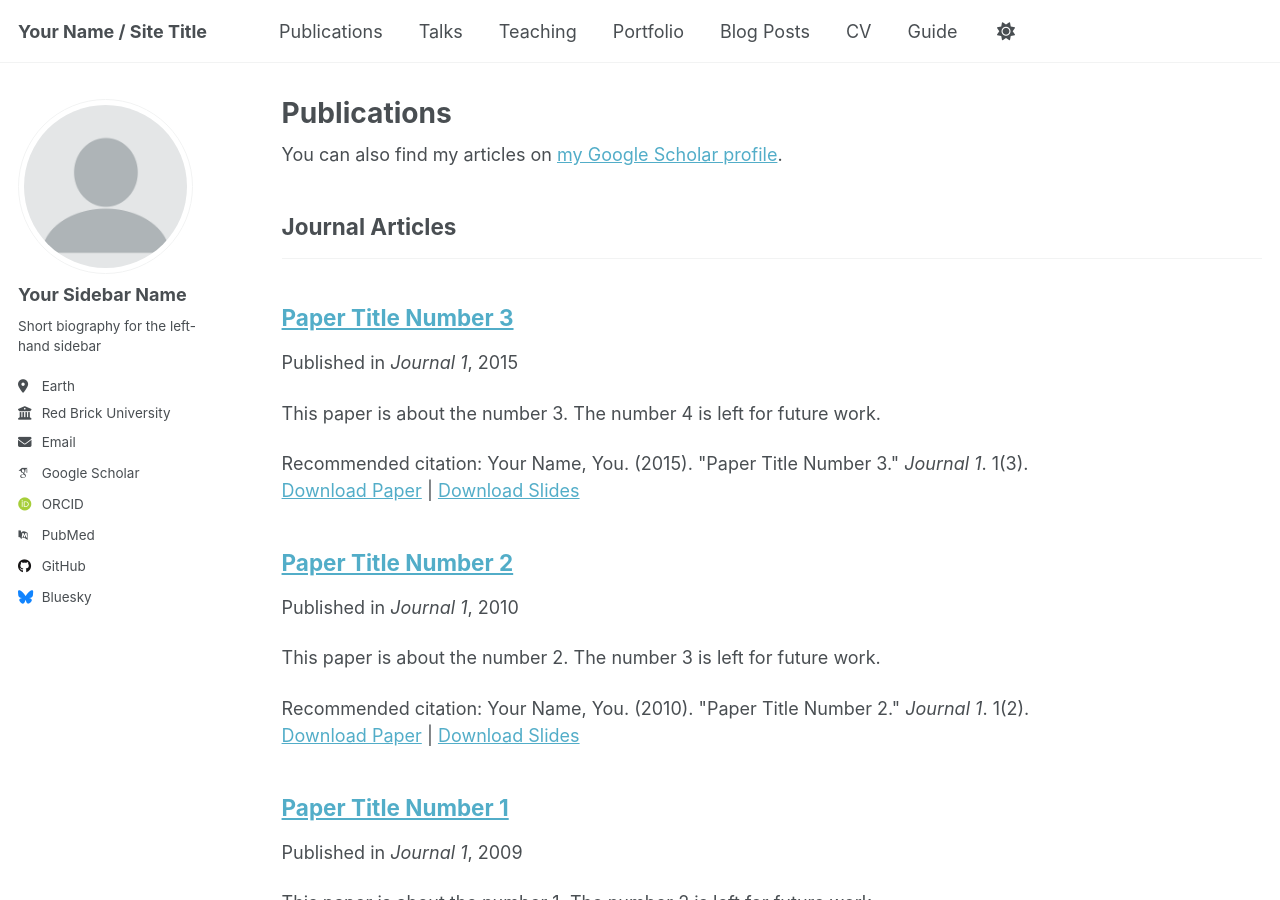
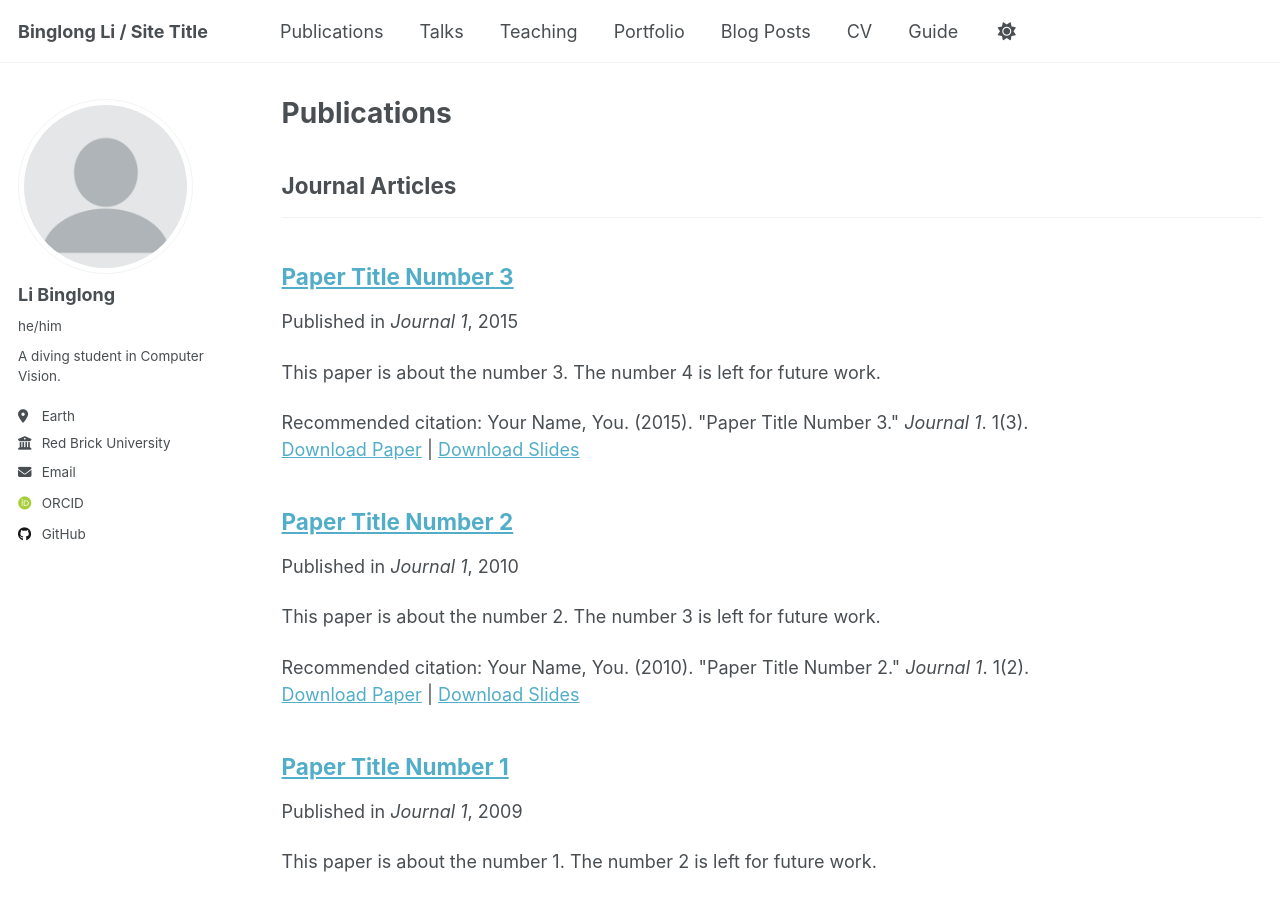
Before and after one commit to BinglongLi/BinglongLi.github.io, a Jekyll site: the page built from _pages/publications.html, in a window 1280 px wide and 900 px high. Built offline with Jekyll 4.4.1, drawn with Linux system fonts in a browser that asks for light colours; some web fonts are replaced; some of the changed text lies outside the part shown.

Commit message:
Update _config.yml

```diff
--- a/_config.yml
+++ b/_config.yml
@@ -7,15 +7,15 @@
 # server process.
 
 # Basic Site Settings
-locale                   : "en-US"
+locale                   : "China"
 site_theme               : "default"
-title                    : "Your Name / Site Title"
+title                    : "Binglong Li / Site Title"
 title_separator          : "-"
-name                     : &name "Your Name"
-description              : &description "personal description"
-url                      : https://academicpages.github.io # the base hostname & protocol for your site e.g. "https://[your GitHub username].github.io" or if you already have some other page hosted on Github then use "https://[your GitHub username].github.io/[Your Repo Name]"
+name                     : &name "Li Binglong"
+description              : &description "No peak too steep for a resolute leap."
+url                      : https://BinglongLi.github.io
 baseurl                  : "" # the subpath of your site, e.g. "/blog"
-repository               : "academicpages/academicpages.github.io"
+repository               : "BinglongLi/BinglongLi.github.io"
 
 # Site Author - The following control what appear as part of the author content on the side bar.
 #               If a field is blank the icon and link will not appear, otherwise it will be shown.
@@ -23,22 +23,22 @@ repository               : "academicpages/academicpages.github.io"
 author:
   # Biographic information
   avatar           : "profile.png"
-  name             : "Your Sidebar Name"
-  pronouns         : # example: "she/her"
-  bio              : "Short biography for the left-hand sidebar"
+  name             : "Li Binglong"
+  pronouns         : "he/him"
+  bio              : "A diving student in Computer Vision."
   location         : "Earth"
   employer         : "Red Brick University"
   uri              : # URL
-  email            : "none@example.org"
+  email            : "li_binglong@tju.edu.cn"
 
   # Academic websites
   academia         : # URL
   arxiv            : # URL - Update with the correct link to your profile
-  googlescholar    : "https://scholar.google.com/citations?user=PS_CX0AAAAAJ"
+  googlescholar    : #"https://scholar.google.com/citations?user=PS_CX0AAAAAJ"
   impactstory      : # URL
-  orcid            : "http://orcid.org/yourorcidurl"
+  orcid            : "https://orcid.org/0009-0007-4571-0961"
   semantic         : # URL
-  pubmed           : "https://www.ncbi.nlm.nih.gov/pubmed/?term=john+snow"
+  pubmed           : # "https://www.ncbi.nlm.nih.gov/pubmed/?term=john+snow"
   researchgate     : # URL
   scopus           : # URL
 
@@ -46,12 +46,12 @@ author:
   bitbucket        : # Username - Update with your username on the site
   codepen          : # Username
   dribbble         : # Username
-  github           : "academicpages"
+  github           : "https://github.com/BinglongLi"
   kaggle           : # Username
   stackoverflow    : # User number or user number and name (i.e., use "1" or "1/jeff-atwood")
 
   # Social media
-  bluesky          : "bsky.app" # Replace this with you Bluesky username
+  bluesky          : #"bsky.app" # Replace this with you Bluesky username
   facebook         : # Username
   flickr           : # Username
   foursquare       : # Username
@@ -132,7 +132,7 @@ yandex_site_verification :
 
 # Social Sharing
 twitter:
-  username               : &twitter
+  username               : # &twitter
 facebook:
   username               :
   app_id                 :
```
